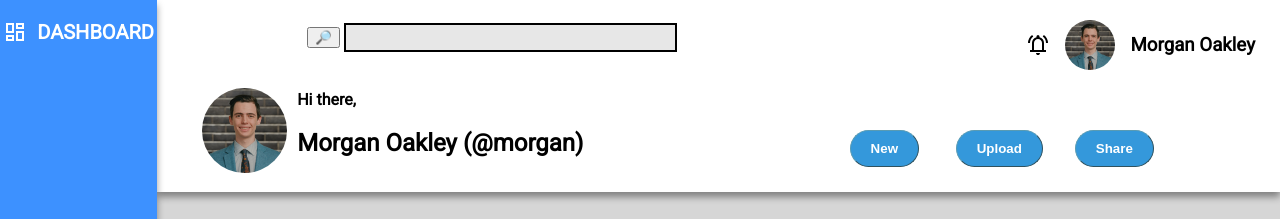
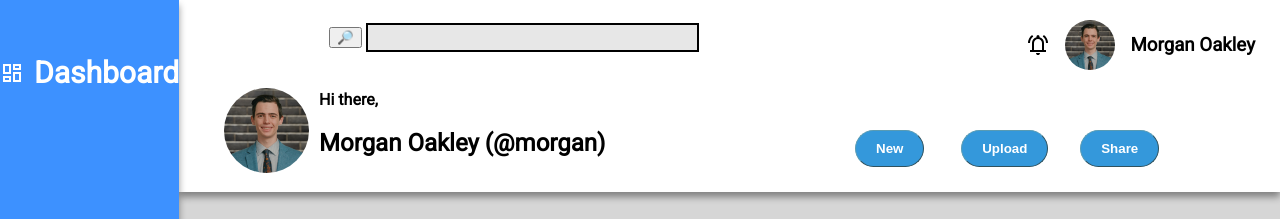
Before and after one commit to Lpanos/top-admin, a plain HTML site: page index.html in a window 1280 px wide. Shown: the top 219 px of the page. Drawn offline with Linux system fonts and the light colour scheme.

Commit message:
adjust sidebar positioning
Adjusted the sidebar to align items better and make dashboard more apparent

```diff
--- a/index.html
+++ b/index.html
@@ -160,7 +160,7 @@
         <div class="sidebar drop-shadow">
             <div class="sidebar-card" class="dashboard">
                 <img src="./icon/dashboard.png" alt="test-alt">
-                <p>DASHBOARD</p>
+                <p class="sidebar-title">Dashboard</p>
             </div>
             <div class="sidebar-top">
                 <div class="sidebar-card">
--- a/style.css
+++ b/style.css
@@ -21,7 +21,12 @@
 
 .sidebar{
     grid-area: 1 / 1 / 3 / 1;
+
+    padding-top: 25px;
+
     display: grid;
+
+    grid-template-rows: 1fr 3fr 1fr 1fr;
     justify-content: center;
     align-items: start;
     background-color: #3d91ff;
@@ -39,6 +44,10 @@
 
 .sidebar-card img{
     filter: invert(1);
+}
+
+.sidebar-title {
+    font-size: 30px;
 }
 
 .header{
```
